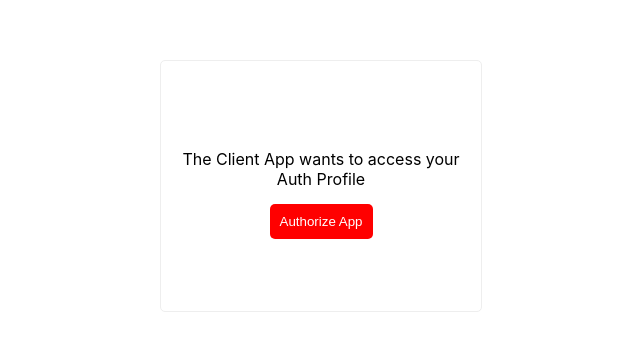
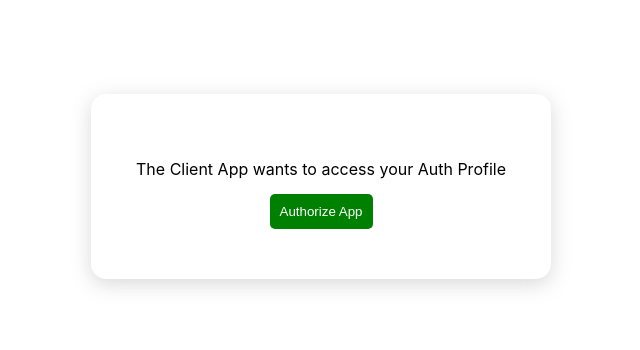
Before and after one commit to NaimuddinSaifi/auth-server-frontend, a React (Create React App) app: page /consent in a window 1280 px wide. Shown: the part 114-464 px from the top of the page, without its empty margins (319-959 px from the left). Built offline with nearby package versions, Linux system fonts and the light colour scheme.

Commit message:
design changes

```diff
--- a/src/App.css
+++ b/src/App.css
@@ -18,6 +18,12 @@
   align-items: center;
   height: 500px;
 }
+.shadow{
+  box-shadow: 0px 5px 20px rgba(128, 128, 128, 0.3);
+  padding: 50px 30px;
+  border-radius: 15px;
+}
+
 .login-input{
   width: 300px;
   padding: 10px;
@@ -26,7 +32,7 @@
 
 
 .submit-btn{
-    background-color: red;
+    background-color: green;
     padding: 10px;
     border: none;
     border-radius: 5px;
@@ -43,12 +49,9 @@
   height: 600px;
 }
 .consent-card{
-  width: 25%;
-  height: 250px;
-  border: 1px solid #eee;
-  border-radius: 5px;
-  display: flex;
-  align-items: center;
+  border-radius: 15px;
+  box-shadow: 0px 5px 20px rgba(128, 128, 128, 0.3);
+  padding: 50px 30px;
 }
 .center{
   text-align: center;
--- a/src/pages/ConsentScreen.js
+++ b/src/pages/ConsentScreen.js
@@ -1,8 +1,8 @@
-import { useNavigate } from "react-router-dom";
-
+import { useNavigate, useLocation } from "react-router-dom";
 
 function ConsentScreen(props) {
     const navigate = useNavigate()
+    const location = useLocation()
 
     const handleAllow = () => {
         if (localStorage.getItem('token')) {
--- a/src/pages/LoginAuthServer.js
+++ b/src/pages/LoginAuthServer.js
@@ -29,7 +29,7 @@ function LoginAuthServer(props) {
     }
     return (
         <div className="card">
-            <div>
+            <div className="shadow">
                 <input value={userName}
                     placeholder="User Name"
                     onChange={(e) => setuserName(e.target.value)}
```
